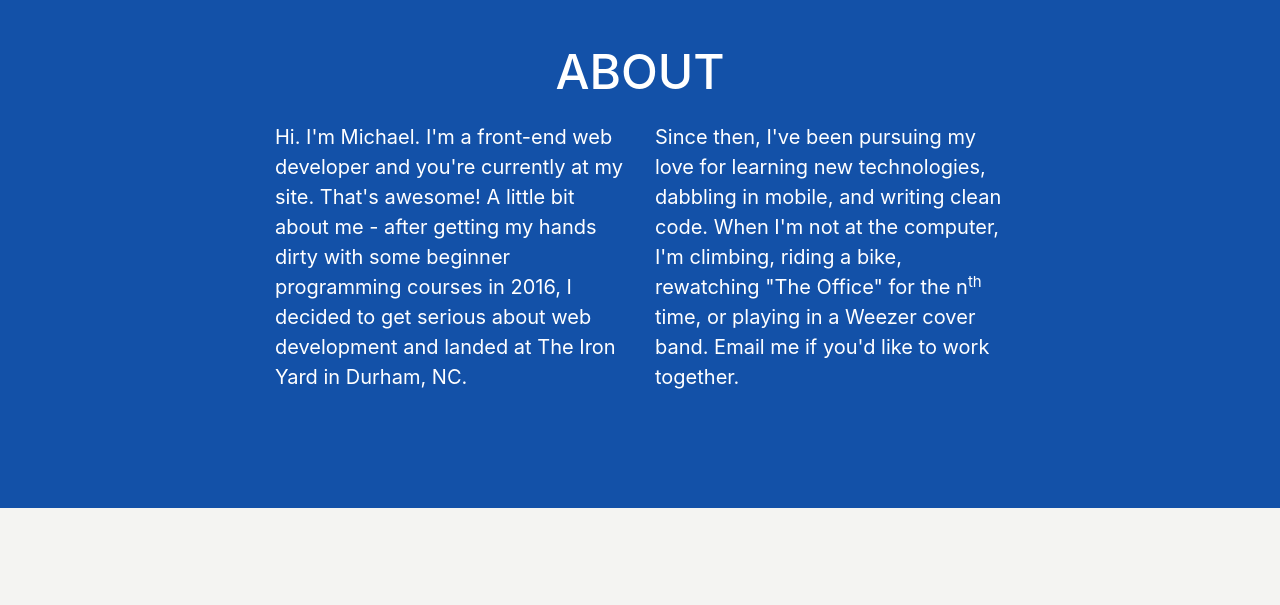
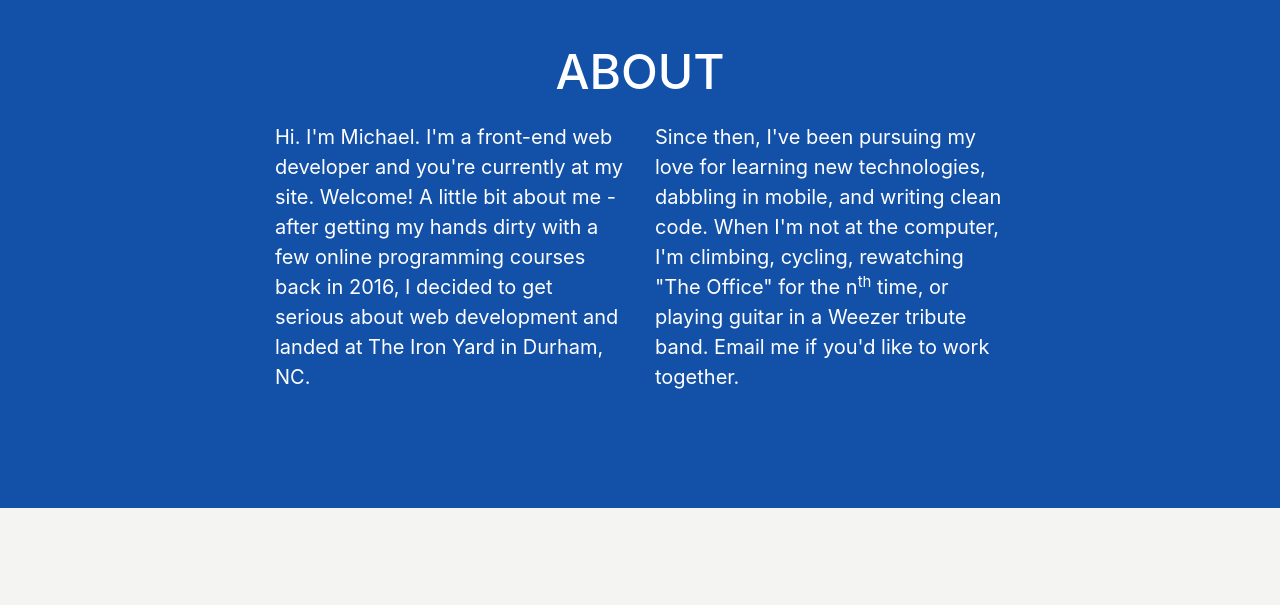
Before and after one commit to prechter/prechter.github.io, a website with bundled scripts: page index.html in a window 1280 px wide. Shown: the part 780-1385 px from the top of the page. Built offline with nearby package versions, Linux system fonts and the light colour scheme.

Commit message:
edits to about section

```diff
--- a/index.html
+++ b/index.html
@@ -68,10 +68,10 @@
         <br>
         <div class="row">
           <div class="col-lg-4 ml-auto">
-            <p>Hi. I'm Michael. I'm a front-end web developer and you're currently at my site. That's awesome! A little bit about me - after getting my hands dirty with some beginner programming courses in 2016, I decided to get serious about web development and landed at The Iron Yard in Durham, NC.</p>
+            <p>Hi. I'm Michael. I'm a front-end web developer and you're currently at my site. Welcome! A little bit about me - after getting my hands dirty with a few online programming courses back in 2016, I decided to get serious about web development and landed at The Iron Yard in Durham, NC.</p>
           </div>
           <div class="col-lg-4 mr-auto">
-            <p>Since then, I've been pursuing my love for learning new technologies, dabbling in mobile, and writing clean code. When I'm not at the computer, I'm climbing, riding a bike, rewatching "The Office" for the n<sup>th</sup> time, or playing in a Weezer cover band. Email me if you'd like to work together.</p>
+            <p>Since then, I've been pursuing my love for learning new technologies, dabbling in mobile, and writing clean code. When I'm not at the computer, I'm climbing, cycling, rewatching "The Office" for the n<sup>th</sup> time, or playing guitar in a Weezer tribute band. Email me if you'd like to work together.</p>
           </div>
         </div>
       </div>
```
